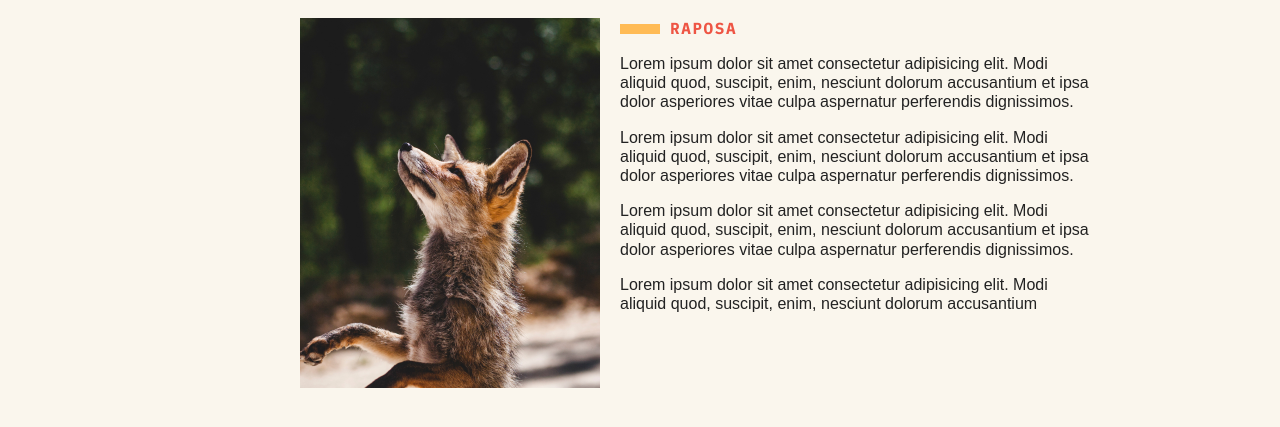
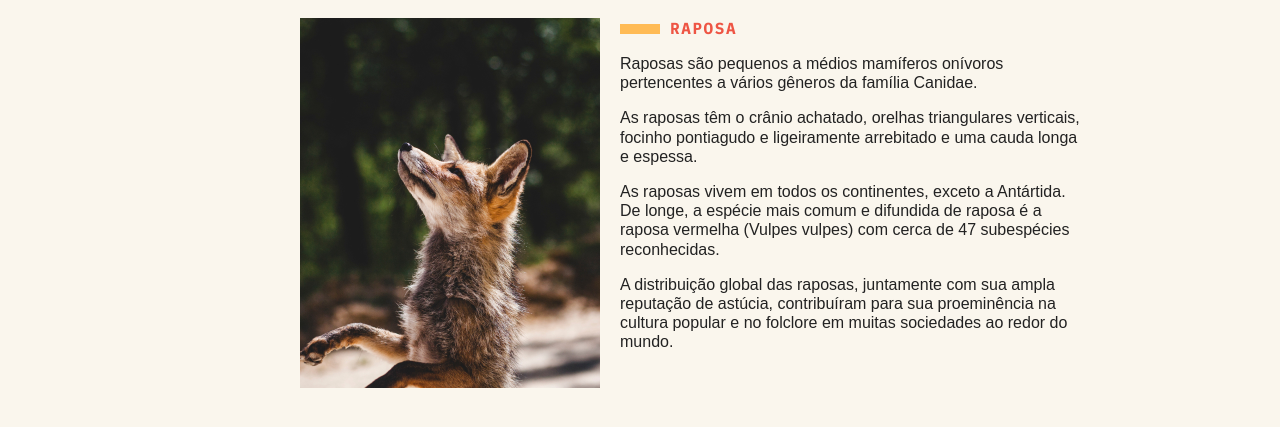
Before and after one commit to Karinaesparza96/animais-fantasticos, a website with bundled scripts: page index.html in a window 1280 px wide. Shown: the part 345-772 px from the top of the page. Built offline with nearby package versions, Linux system fonts and the light colour scheme; no server answers.

Commit message:
inserindo descrição aos animais da lista

```diff
--- a/index.html
+++ b/index.html
@@ -1,5 +1,6 @@
 <!DOCTYPE html>
 <html lang="en">
+
 <head>
   <meta charset="UTF-8">
   <meta name="viewport" content="width=device-width, initial-scale=1.0">
@@ -10,6 +11,7 @@
   </script>
   <title>Animais Fantasticos</title>
 </head>
+
 <body>
   <div class="grid-container">
     <nav class="menu js-menu">
@@ -63,45 +65,43 @@
       <div class="animais-descricao" data-tab="content">
         <section data-anime="show-rigth">
           <h2>Raposa</h2>
-        <p>Lorem ipsum dolor sit amet consectetur adipisicing elit. Modi aliquid quod, suscipit, enim, nesciunt dolorum accusantium et ipsa dolor asperiores vitae culpa aspernatur perferendis dignissimos.</p>
-        <p>Lorem ipsum dolor sit amet consectetur adipisicing elit. Modi aliquid quod, suscipit, enim, nesciunt dolorum accusantium et ipsa dolor asperiores vitae culpa aspernatur perferendis dignissimos.</p>
-        <p>Lorem ipsum dolor sit amet consectetur adipisicing elit. Modi aliquid quod, suscipit, enim, nesciunt dolorum accusantium et ipsa dolor asperiores vitae culpa aspernatur perferendis dignissimos.</p>
-        <p>Lorem ipsum dolor sit amet consectetur adipisicing elit. Modi aliquid quod, suscipit, enim, nesciunt dolorum accusantium </p>
+          <p>Raposas são pequenos a médios mamíferos onívoros pertencentes a vários gêneros da família Canidae. </p>
+          <p>As raposas têm o crânio achatado, orelhas triangulares verticais, focinho pontiagudo e ligeiramente arrebitado e uma cauda longa e espessa.</p>
+          <p>As raposas vivem em todos os continentes, exceto a Antártida. De longe, a espécie mais comum e difundida de raposa é a raposa vermelha (Vulpes vulpes) com cerca de 47 subespécies reconhecidas.</p>
+          <p>A distribuição global das raposas, juntamente com sua ampla reputação de astúcia, contribuíram para sua proeminência na cultura popular e no folclore em muitas sociedades ao redor do mundo. </p>
         </section>
         <section data-anime="show-rigth">
           <h2>Esquilo</h2>
-        <p>Lorem ipsum dolor sit amet consectetur adipisicing elit. Modi aliquid quod, suscipit, enim, nesciunt dolorum accusantium et ipsa dolor asperiores vitae culpa aspernatur perferendis dignissimos.</p>
-        <p>Lorem ipsum dolor sit amet consectetur adipisicing elit. Modi aliquid quod, suscipit, enim, nesciunt dolorum accusantium et ipsa dolor asperiores vitae culpa aspernatur perferendis dignissimos.</p>
-        <p>Lorem ipsum dolor sit amet consectetur adipisicing elit. Modi aliquid quod, suscipit, enim, nesciunt dolorum accusantium et ipsa dolor asperiores vitae culpa aspernatur perferendis dignissimos.</p>
-        <p>Lorem ipsum dolor sit amet consectetur adipisicing elit. Modi aliquid quod, suscipit, enim, nesciunt dolorum accusantium </p>
+          <p>Os esquilos pertencem a uma grande família de mamíferos roedores, de pequeno e médio porte, conhecida como Sciuridae.</p>
+          <p>No Brasil, são também conhecidos como serelepe, caxinguelê, caxinxe, quatimirim, quatipuru, agutipuru ou acutipuru. Na Galiza e em algumas zonas de Portugal, também são conhecido por esquio. </p>
+          <p>Os esquilos estão espalhados por quase todo o mundo, a maioria nas zonas de climas temperado ou tropical, mas também em algumas zonas de clima frio. Como todos os roedores, possuem presas fortíssimas, com que roem facilmente sementes, principalmente bolotas.</p>
         </section>
         <section data-anime="show-rigth">
           <h2>Urso</h2>
-        <p>Lorem ipsum dolor sit amet consectetur adipisicing elit. Modi aliquid quod, suscipit, enim, nesciunt dolorum accusantium et ipsa dolor asperiores vitae culpa aspernatur perferendis dignissimos.</p>
-        <p>Lorem ipsum dolor sit amet consectetur adipisicing elit. Modi aliquid quod, suscipit, enim, nesciunt dolorum accusantium et ipsa dolor asperiores vitae culpa aspernatur perferendis dignissimos.</p>
-        <p>Lorem ipsum dolor sit amet consectetur adipisicing elit. Modi aliquid quod, suscipit, enim, nesciunt dolorum accusantium et ipsa dolor asperiores vitae culpa aspernatur perferendis dignissimos.</p>
-        <p>Lorem ipsum dolor sit amet consectetur adipisicing elit. Modi aliquid quod, suscipit, enim, nesciunt dolorum accusantium </p>
+          <p>Os Ursos (latim científico: Ursidae) constituem uma família de mamíferos carnívoros de grande porte, contendo os ursos e os pandas.</p>
+          <p>Eles são classificados como caníformes ou carnivoros caninos.</p>
+          <p>Os ursos são encontrados nos continentes da América do Norte, América do Sul, Europa e Ásia.</p>
+          <p>As características comuns dos ursos modernos incluem corpos grandes com pernas atarracadas, focinhos longos, orelhas pequenas e arredondadas, cabelos desgrenhados, patas plantígradas com cinco garras não retráteis e caudas curtas.</p>
         </section>
         <section data-anime="show-down">
           <h2>Lobo</h2>
-        <p>Lorem ipsum dolor sit amet consectetur adipisicing elit. Modi aliquid quod, suscipit, enim, nesciunt dolorum accusantium et ipsa dolor asperiores vitae culpa aspernatur perferendis dignissimos.</p>
-        <p>Lorem ipsum dolor sit amet consectetur adipisicing elit. Modi aliquid quod, suscipit, enim, nesciunt dolorum accusantium et ipsa dolor asperiores vitae culpa aspernatur perferendis dignissimos.</p>
-        <p>Lorem ipsum dolor sit amet consectetur adipisicing elit. Modi aliquid quod, suscipit, enim, nesciunt dolorum accusantium et ipsa dolor asperiores vitae culpa aspernatur perferendis dignissimos.</p>
-        <p>Lorem ipsum dolor sit amet consectetur adipisicing elit. Modi aliquid quod, suscipit, enim, nesciunt dolorum accusantium </p>
+          <p>Lobo é um animal carnívoro da família dos canídeos e que pertence ao gênero Canis.</p>
+          <p>Os lobos geralmente ostentam um porte maior em comparação às demais espécies de canídeos, além de possuírem ampla distribuição geográfica.</p>
+          <p>Os lobos são invariavelmente espécies que ostentam certas habilidades sociais, tendo um espécime/casal de espécimes reprodutor(es) como líder(es), são geralmente predadores de alto nível trófico, com apenas o lobo-dourado ocupando invariavelmente a posição de mesopredador.</p>
         </section>
         <section data-anime="show-down">
           <h2>Macaco</h2>
-        <p>Lorem ipsum dolor sit amet consectetur adipisicing elit. Modi aliquid quod, suscipit, enim, nesciunt dolorum accusantium et ipsa dolor asperiores vitae culpa aspernatur perferendis dignissimos.</p>
-        <p>Lorem ipsum dolor sit amet consectetur adipisicing elit. Modi aliquid quod, suscipit, enim, nesciunt dolorum accusantium et ipsa dolor asperiores vitae culpa aspernatur perferendis dignissimos.</p>
-        <p>Lorem ipsum dolor sit amet consectetur adipisicing elit. Modi aliquid quod, suscipit, enim, nesciunt dolorum accusantium et ipsa dolor asperiores vitae culpa aspernatur perferendis dignissimos.</p>
-        <p>Lorem ipsum dolor sit amet consectetur adipisicing elit. Modi aliquid quod, suscipit, enim, nesciunt dolorum accusantium </p>
+          <p>Macaco é um termo de origem africana (provavelmente do banto makako)[1] utilizado como designação comum a todas as espécies de símios ou primatas antropoides.</p>
+          <p>É aplicada restritivamente no Brasil aos cebídeos (ou macacos do Novo Mundo) em geral.</p>
+          <p>No sentido estrito, "macaco" refere-se às espécies de primatas pertencentes ao género Macaca.</p>
+          <p>Alguns são arbóreos (vivendo em árvores), enquanto outros vivem na savana ; as dietas diferem entre as várias espécies, mas podem conter qualquer um dos seguintes alimentos: frutas, folhas, sementes, nozes, flores, ovos e pequenos animais (incluindo insetos e aranhas).</p>
         </section>
         <section data-anime="show-down">
           <h2>Leão</h2>
-        <p>Lorem ipsum dolor sit amet consectetur adipisicing elit. Modi aliquid quod, suscipit, enim, nesciunt dolorum accusantium et ipsa dolor asperiores vitae culpa aspernatur perferendis dignissimos.</p>
-        <p>Lorem ipsum dolor sit amet consectetur adipisicing elit. Modi aliquid quod, suscipit, enim, nesciunt dolorum accusantium et ipsa dolor asperiores vitae culpa aspernatur perferendis dignissimos.</p>
-        <p>Lorem ipsum dolor sit amet consectetur adipisicing elit. Modi aliquid quod, suscipit, enim, nesciunt dolorum accusantium et ipsa dolor asperiores vitae culpa aspernatur perferendis dignissimos.</p>
-        <p>Lorem ipsum dolor sit amet consectetur adipisicing elit. Modi aliquid quod, suscipit, enim, nesciunt dolorum accusantium </p>
+          <p>É um dos quatro grandes felinos, com alguns machos excedendo 250 quilogramas em peso, sendo o segundo maior felino recente depois do tigre.</p>
+          <p>A pelagem é unicolor de coloração castanha, e os machos apresentam uma juba característica.</p>
+          <p>Uma das características mais marcantes da espécie é a presença de um tufo de pelos pretos na cauda, que também possui uma espora.</p>
+          <p>Habita preferencialmente as savanas e pastagens abertas, mas pode ser encontrado em regiões mais arbustivas.</p>
         </section>
       </div>
     </section>
@@ -158,4 +158,5 @@
 
   <script type="module" src="script.js"></script>
 </body>
+
 </html>
```
Lines whose indentation alone changed are shown as unchanged.
